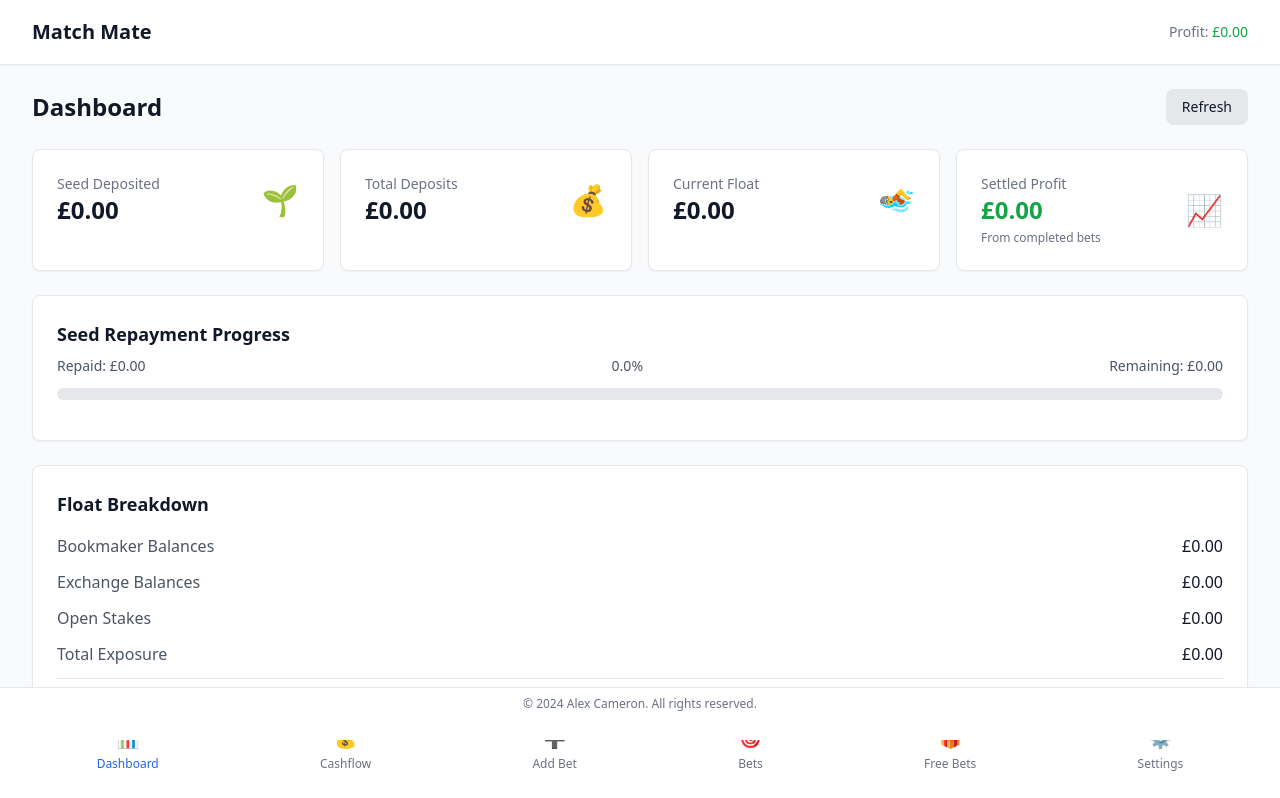
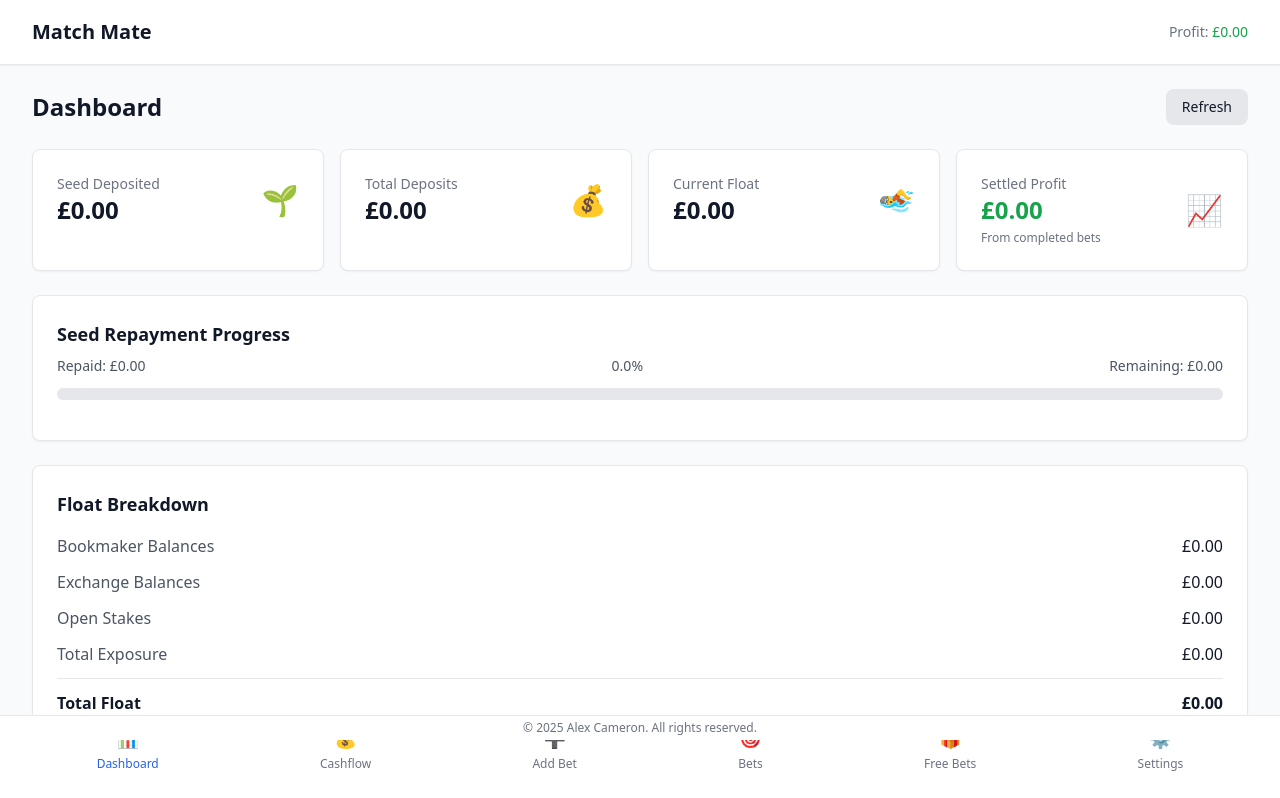
Before and after one commit to Alex-Depiqd/matchmate, a React (Vite) app: page / in a window 1280 px wide. Shown: the top 798 px of the page. Built offline with nearby package versions, Linux system fonts and the light colour scheme.

Commit message:
Add files via upload

```diff
--- a/src/App.jsx
+++ b/src/App.jsx
@@ -168,18 +168,18 @@ function App() {
       </nav>
 
       {/* Copyright Notice */}
-      <div className="fixed bottom-0 left-0 right-0 bg-white border-t border-gray-200 pb-safe" style={{ bottom: '60px' }}>
+      <div className="fixed bottom-0 left-0 right-0 bg-white border-t border-gray-200" style={{ bottom: '60px', zIndex: 10 }}>
         <div className="max-w-7xl mx-auto px-4">
-          <div className="flex justify-center py-2">
+          <div className="flex justify-center py-1">
             <p className="text-xs text-gray-500">
-              © 2024 Alex Cameron. All rights reserved.
+              © 2025 Alex Cameron. All rights reserved.
             </p>
           </div>
         </div>
       </div>
 
       {/* Bottom padding to account for fixed navigation */}
-      <div className="h-40 pb-safe"></div>
+      <div className="h-32 pb-safe"></div>
     </div>
   );
 }
```
